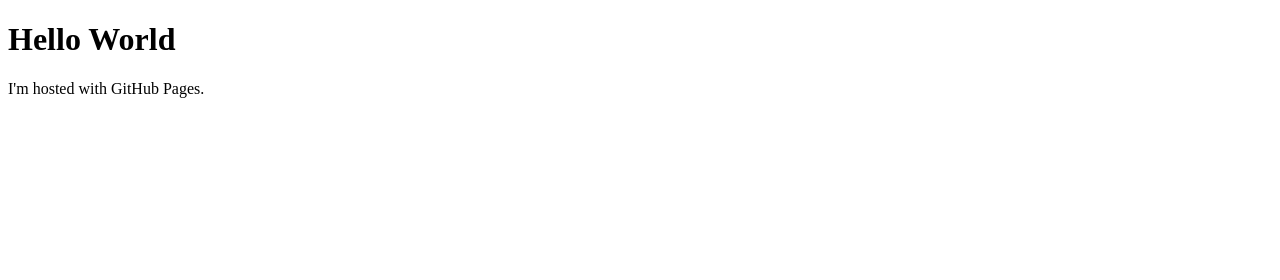
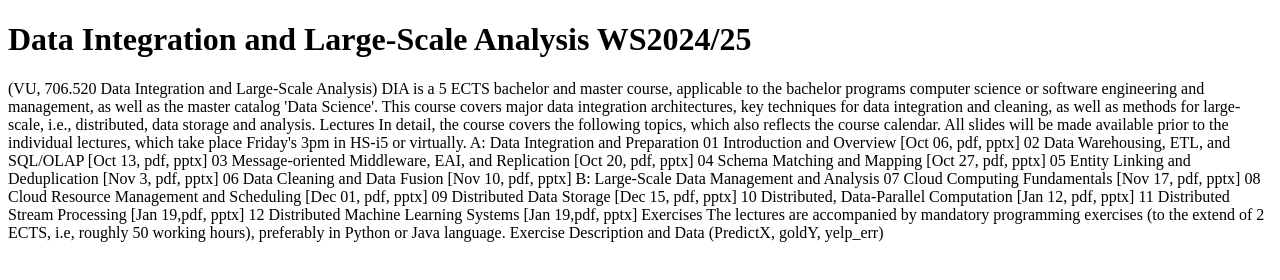
Before and after one commit to lucasiacono/lucasiacono.github.io, a plain HTML site: page index.html in a window 1280 px wide. Drawn offline with Linux system fonts and the light colour scheme.

Commit message:
Update index.html

```diff
--- a/index.html
+++ b/index.html
@@ -1,7 +1,32 @@
 <!DOCTYPE html>
 <html>
 <body>
-<h1>Hello World</h1>
-<p>I'm hosted with GitHub Pages.</p>
+<h1>Data Integration and Large-Scale Analysis WS2024/25</h1>
+<p>(VU, 706.520 Data Integration and Large-Scale Analysis)
+DIA is a 5 ECTS bachelor and master course, applicable to the bachelor programs computer science or software engineering and management, as well as the master catalog 'Data Science'. This course covers major data integration architectures, key techniques for data integration and cleaning, as well as methods for large-scale, i.e., distributed, data storage and analysis.
+
+Lectures
+In detail, the course covers the following topics, which also reflects the course calendar. All slides will be made available prior to the individual lectures, which take place Friday's 3pm in HS-i5 or virtually.
+
+A: Data Integration and Preparation
+
+01 Introduction and Overview [Oct 06, pdf, pptx]
+02 Data Warehousing, ETL, and SQL/OLAP [Oct 13, pdf, pptx]
+03 Message-oriented Middleware, EAI, and Replication [Oct 20, pdf, pptx]
+04 Schema Matching and Mapping [Oct 27, pdf, pptx]
+05 Entity Linking and Deduplication [Nov 3, pdf, pptx]
+06 Data Cleaning and Data Fusion [Nov 10, pdf, pptx]
+B: Large-Scale Data Management and Analysis
+
+07 Cloud Computing Fundamentals [Nov 17, pdf, pptx]
+08 Cloud Resource Management and Scheduling [Dec 01, pdf, pptx]
+09 Distributed Data Storage [Dec 15, pdf, pptx]
+10 Distributed, Data-Parallel Computation [Jan 12, pdf, pptx]
+11 Distributed Stream Processing [Jan 19,pdf, pptx]
+12 Distributed Machine Learning Systems [Jan 19,pdf, pptx]
+Exercises
+The lectures are accompanied by mandatory programming exercises (to the extend of 2 ECTS, i.e, roughly 50 working hours), preferably in Python or Java language.
+
+Exercise Description and Data (PredictX, goldY, yelp_err)</p>
 </body>
 </html>
```
